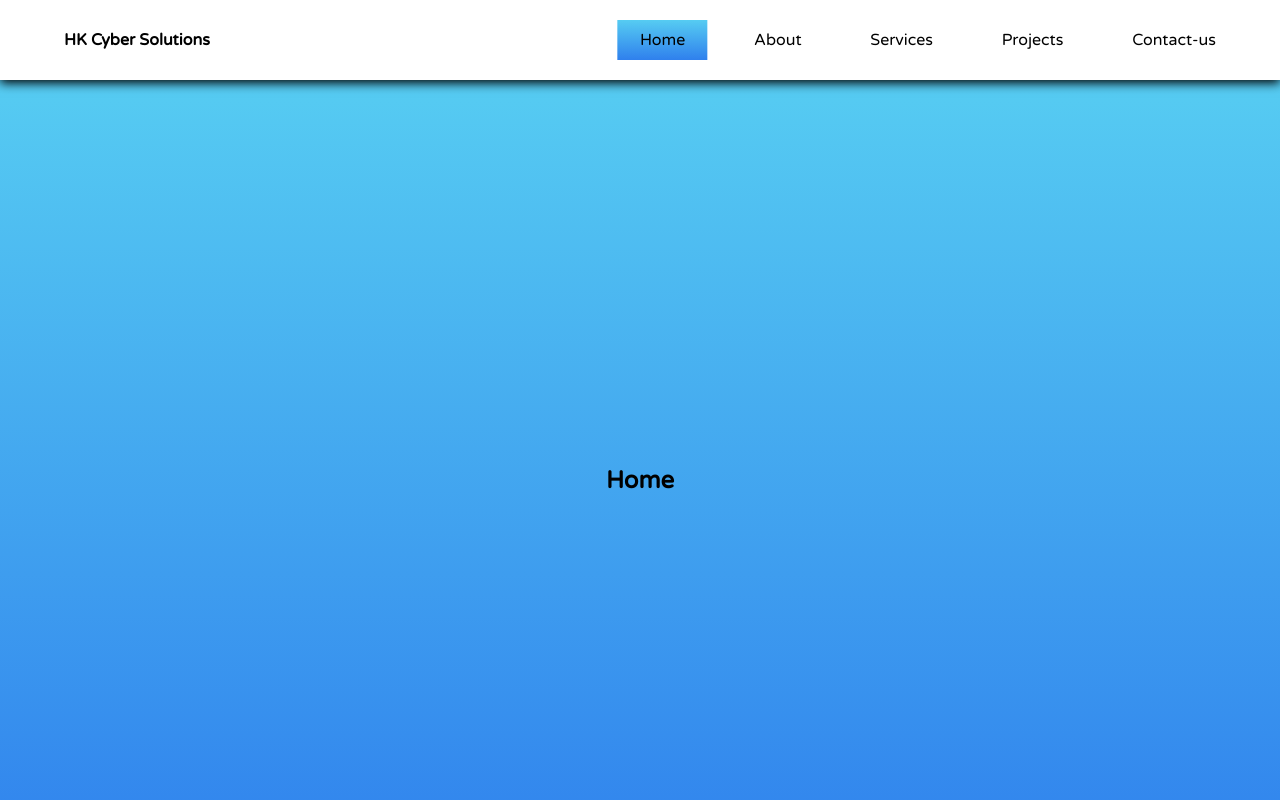
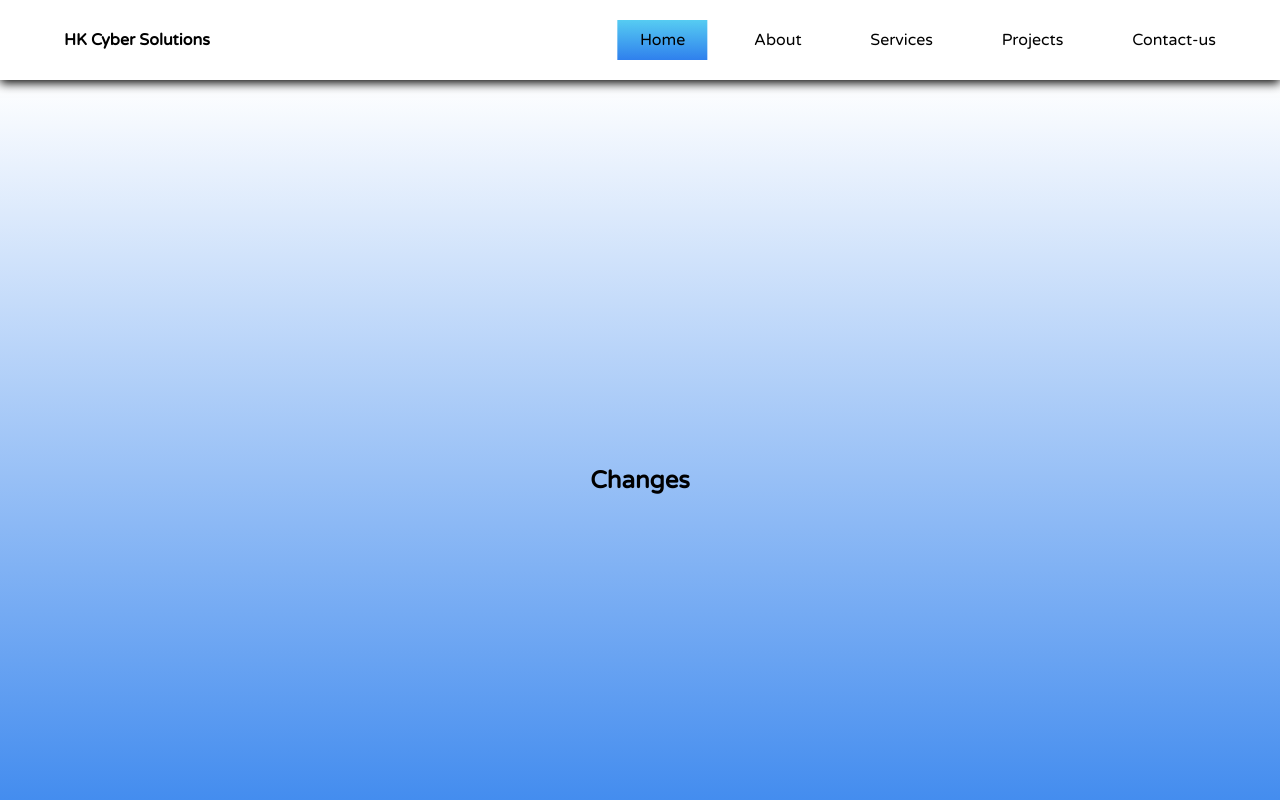
Before and after one commit to h4riharan/webpage, a plain HTML site: page index.html in a window 1280 px wide. Shown: the top 800 px of the page. Drawn offline with Linux system fonts and the light colour scheme.

Commit message:
sample for manoj

```diff
--- a/index.html
+++ b/index.html
@@ -25,7 +25,7 @@
 
     <main>
         <section data-index="0" class="Home">
-            <h2>Home</h2>
+            <h2>Changes</h2>
         </section>
         <section data-index="1" class="About">
             <h2>About</h2>
--- a/style.css
+++ b/style.css
@@ -42,7 +42,7 @@ section h2{
     align-items: center;
 }
 .Home{
-    background: linear-gradient(to bottom, #56ccf2, #2f80ed);
+    background: linear-gradient(to bottom, #fff, #2f80ed);
 }
 .About{
     background: linear-gradient(to bottom, #ffafbd, #ffc3a0);
```
